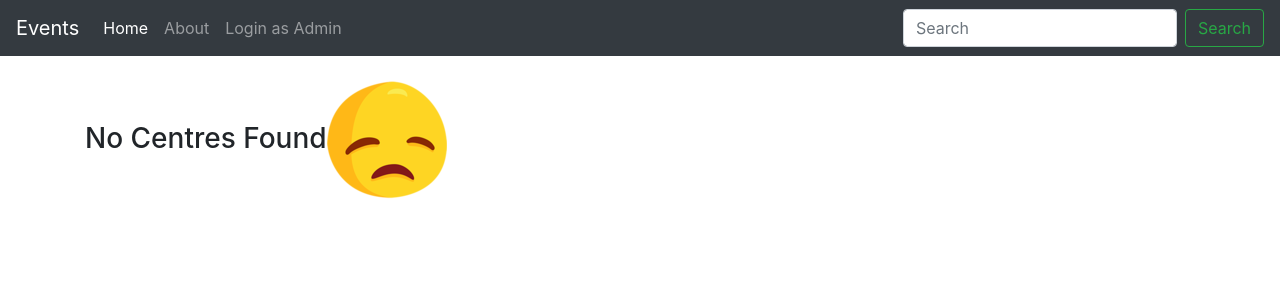
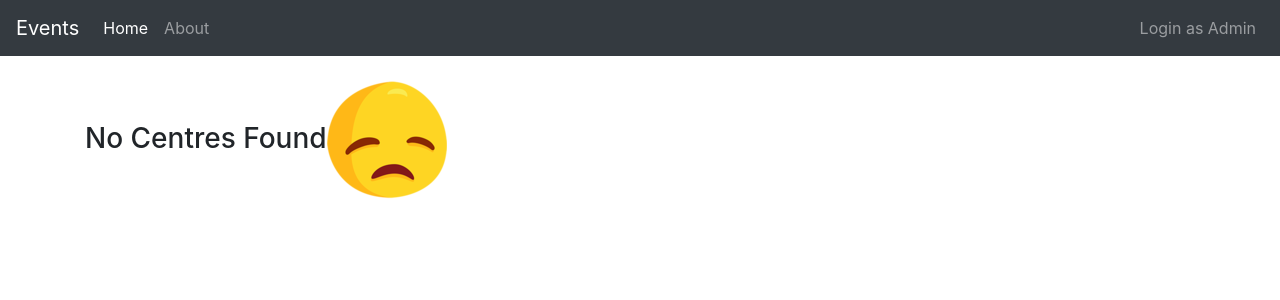
Before and after one commit to mr-vaibh/event-spire, a Django app: page /home/ in a window 1280 px wide. Shown: the top 300 px of the page. Run offline with Django 3.2, Linux system fonts and the light colour scheme; data that the repository does not hold is empty; some libraries are stand-ins or nearby versions.

Commit message:
shifted login as admin at right side of navber

```diff
--- a/home/templates/home/base.html
+++ b/home/templates/home/base.html
@@ -31,17 +31,14 @@
                 <li class="nav-item">
                     <a class="nav-link" href="#">About</a>
                 </li>
-                <li class="nav-item">
-                    <a class="nav-link" href="/admin">Login as Admin</a>
-                </li>
-                {% comment %} <li class="nav-item">
-                    <a class="nav-link disabled" href="#" tabindex="-1" aria-disabled="true">Login</a>
-                </li> {% endcomment %}
             </ul>
-            <form class="form-inline my-2 my-lg-0">
-                <input class="form-control mr-sm-2" type="search" placeholder="Search">
-                <button class="btn btn-outline-success my-2 my-sm-0" type="submit">Search</button>
-            </form>
+            <div class="my-2 my-lg-0">
+                <ul class="navbar-nav mr-auto mt-2 mt-lg-0">
+                    <li class="nav-item">
+                        <a class="nav-link" href="/admin">Login as Admin</a>
+                    </li>
+                </ul>
+            </div>
         </div>
     </nav>
     {% block body %}{% endblock body %}
```
